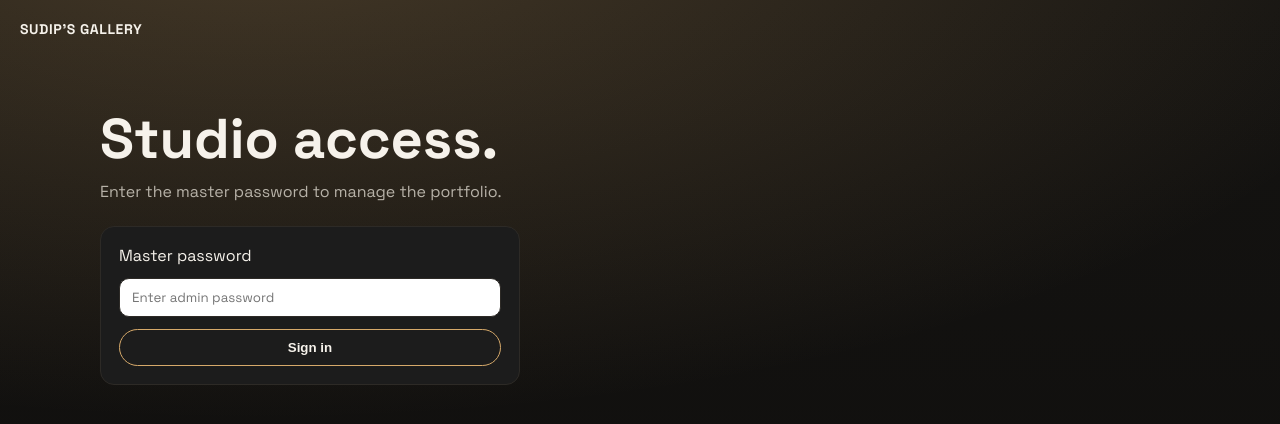
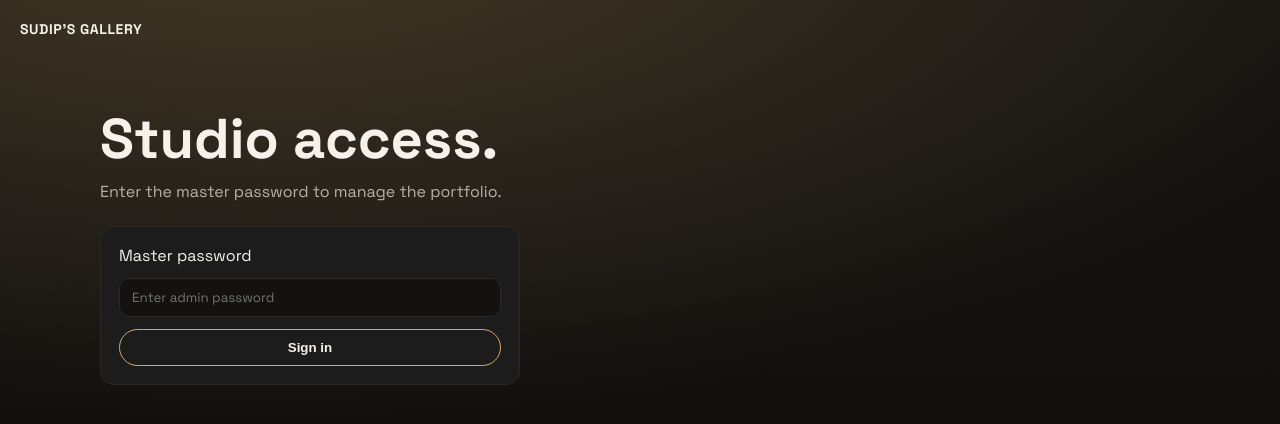
Before and after one commit to blackpirateapps/gallery-cdn, a Next.js app: page /login in a window 1280 px wide. Shown: the top 424 px of the page. Built offline with nearby package versions, Linux system fonts and the light colour scheme; no server answers.

Commit message:
Darken form inputs to match theme

```diff
--- a/styles/globals.css
+++ b/styles/globals.css
@@ -421,7 +421,29 @@ main {
   padding: 10px 12px;
   border-radius: 10px;
   border: 1px solid var(--border);
+  background: rgba(18, 17, 16, 0.9);
+  color: var(--ink);
   font-family: inherit;
+}
+
+.input:focus {
+  outline: none;
+  border-color: rgba(214, 169, 106, 0.6);
+  box-shadow: 0 0 0 2px rgba(214, 169, 106, 0.2);
+}
+
+.input::placeholder {
+  color: rgba(183, 178, 168, 0.6);
+}
+
+select.input {
+  appearance: none;
+  background-image: linear-gradient(45deg, transparent 50%, var(--accent) 50%),
+    linear-gradient(135deg, var(--accent) 50%, transparent 50%);
+  background-position: calc(100% - 18px) 50%, calc(100% - 12px) 50%;
+  background-size: 6px 6px;
+  background-repeat: no-repeat;
+  padding-right: 36px;
 }
 
 .stack {
```
